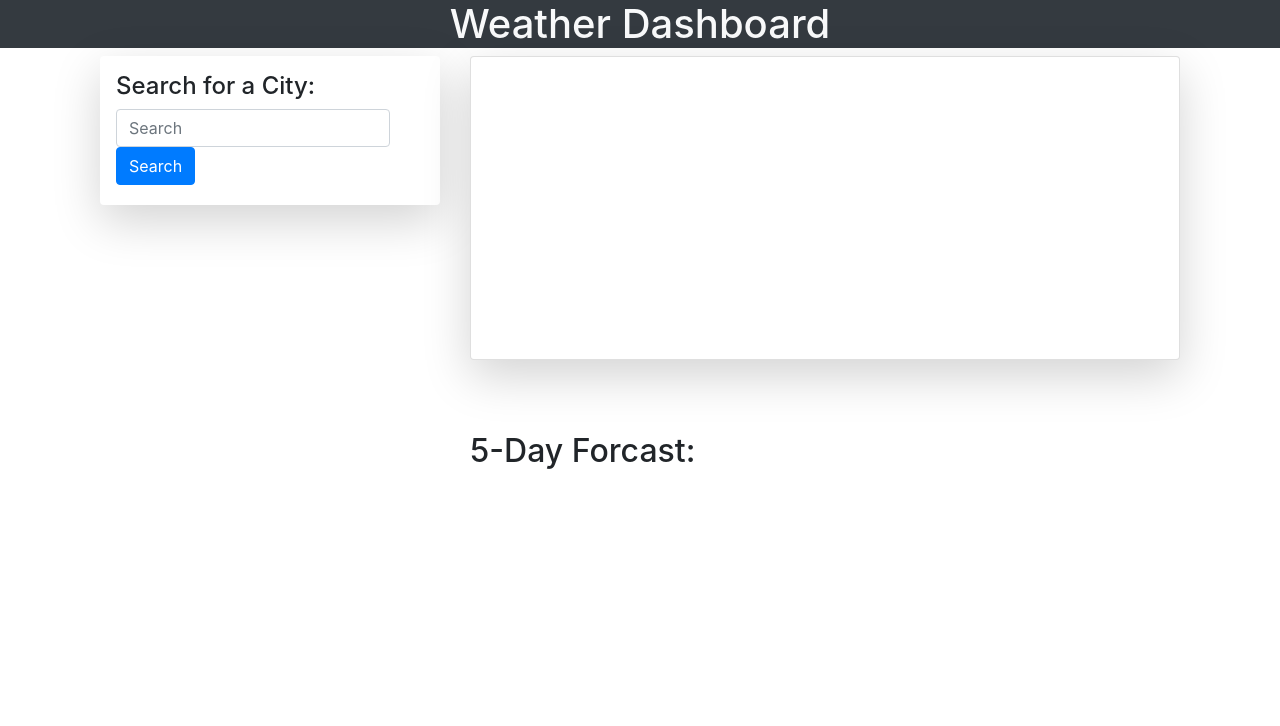
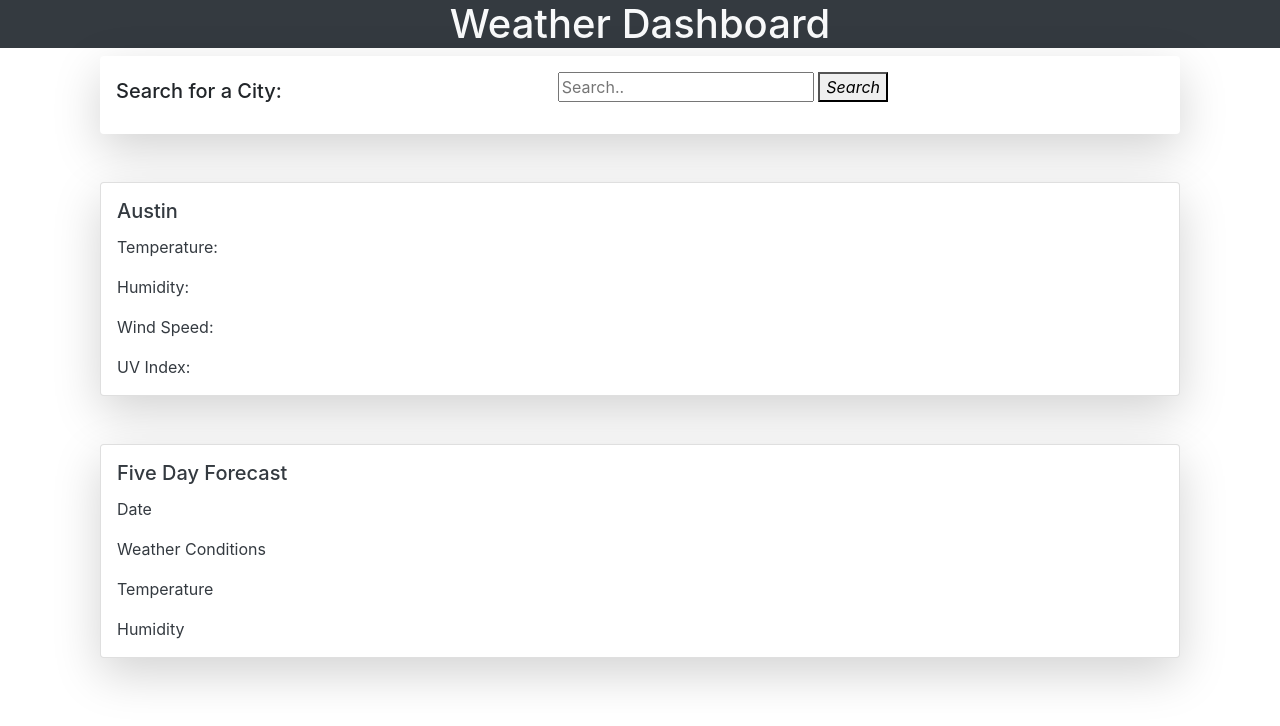
Before and after one commit to mpassman/Weather-API-Homework, a plain HTML site: page index.html in a window 1280 px wide. Drawn offline with nearby package versions, Linux system fonts and the light colour scheme.

Commit message:
added text

```diff
--- a/index.html
+++ b/index.html
@@ -1,46 +1,62 @@
-<!DOCTYPE html>
+<DOCTYPE html>
+
 	<head>
 
+		<link rel="stylesheet" href="https://stackpath.bootstrapcdn.com/bootstrap/4.4.1/css/bootstrap.min.css" integrity="sha384-Vkoo8x4CGsO3+Hhxv8T/Q5PaXtkKtu6ug5TOeNV6gBiFeWPGFN9MuhOf23Q9Ifjh" crossorigin="anonymous">
 
-<link rel="stylesheet" href="https://stackpath.bootstrapcdn.com/bootstrap/4.4.1/css/bootstrap.min.css" integrity="sha384-Vkoo8x4CGsO3+Hhxv8T/Q5PaXtkKtu6ug5TOeNV6gBiFeWPGFN9MuhOf23Q9Ifjh" crossorigin="anonymous">
 <script src="https://stackpath.bootstrapcdn.com/bootstrap/4.4.1/js/bootstrap.min.js" integrity="sha384-wfSDF2E50Y2D1uUdj0O3uMBJnjuUD4Ih7YwaYd1iqfktj0Uod8GCExl3Og8ifwB6" crossorigin="anonymous"></script>
 
 </head>
+
 <body>
 	<div class="container-fluid text-center text-light bg-dark">
     	<h1>Weather Dashboard</h1>
     </div>
+
+
+
      <div class="container">
             <div class="clearfix">
-                <div class="col-4 float-left">
+                <div class="col-12 float-left">
                     <nav class="navbar navbar-light bg-light shadow-lg p-3 mb-5 bg-white rounded">
-                        <h4>Search for a City:</h4>
-                            <form class="form-inline">
-                                <input id="city-input" class="form-control mr-sm-2" type="search" placeholder="Search" aria-label="Search">
-                                <button id="select-city" class="btn btn-primary my-2 my-sm-0" type="submit">Search</button>
+                        <h5>Search for a City:</h5>
+                        <form class="example" action="action_page.php">
+  <input type="text" placeholder="Search.." name="search">
+  <button type="submit"><i class="fa fa-search">Search</i></button>
 </form>
+<!-- End input group -->
+
 <form id="searchhistory" class="mt-1">
         <!---------------------- Search history dynamically inserts here  --------------------------------->
                         </form>
                     </nav>
                 </div>
-                <div class="col-8 float-right">
-                    <div class="card bg-light text-dark p-2 rem shadow-lg p-3 mb-5 bg-white rounded" style="width: 710; height: 19rem;">
+                <div class="col-12 float-right">
+                    <div class="card bg-light text-dark p-2 rem shadow-lg p-3 mb-5 bg-white rounded">
                         <div id="current"></div>
-        <!----------------------  Current weather dynamically inserts  here  city name, the date, an icon representation of weather conditions, the temperature, the humidity, the wind speed, and the UV index------------------------------->
-                        <div id="uvl-display"></div>
-                    </div>
-                        <br>
-                        <h2>5-Day Forcast:</h2>
-                    <div  id="5day" class="row">
-        <!-------------------  5 Day forcast dynamically inserts  here ------------------------------------>
-                    </div>
-                </div>
+                        <h5 class="card-title">Austin
+                            <img src="" alt="">
+                        </h5>
+                        <p class="card-text">Temperature: </p>
+                        <p class="card-text">Humidity: </p>
+                        <p class="card-text">Wind Speed: </p>
+                        <p class="card-text">UV Index: </p>
                      </div>
                 </div>
 
-        <!-- Optional JavaScript -->
-        <!-- jQuery first, then Popper.js, then Bootstrap JS -->
+                <div class="col-12 float-right">
+                    <div class="card bg-light text-dark p-2 rem shadow-lg p-3 mb-5 bg-white rounded">
+                        <div id="current"></div>
+                        <h5 class="card-title">Five Day Forecast
+                            <img src="" alt="">
+                                      </h5>
+                        <p class="card-text">Date </p>
+                        <p class="card-text">Weather Conditions</p>
+                        <p class="card-text">Temperature</p>
+                        <p class="card-text">Humidity</p>
+                     </div>
+                </div>
+
                         <script src="https://cdnjs.cloudflare.com/ajax/libs/jquery/3.2.1/jquery.min.js"></script>
         <script src="https://cdnjs.cloudflare.com/ajax/libs/popper.js/1.14.7/umd/popper.min.js" integrity="sha384-UO2eT0CpHqdSJQ6hJty5KVphtPhzWj9WO1clHTMGa3JDZwrnQq4sF86dIHNDz0W1" crossorigin="anonymous"></script>
 
```
Lines whose indentation alone changed are shown as unchanged.
